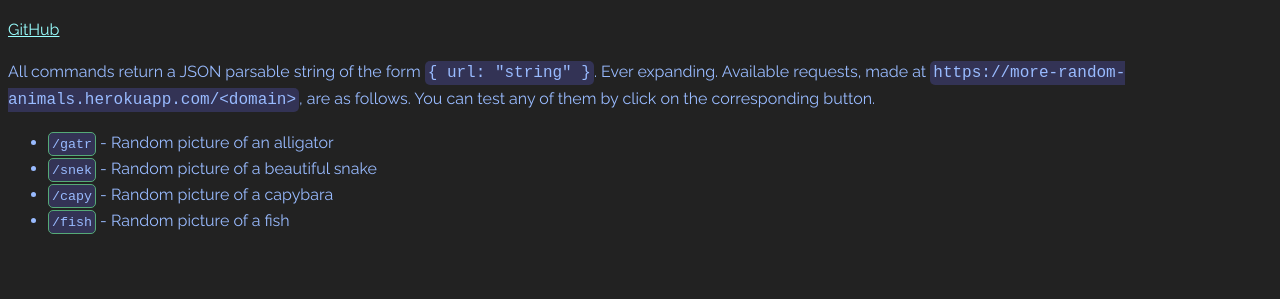
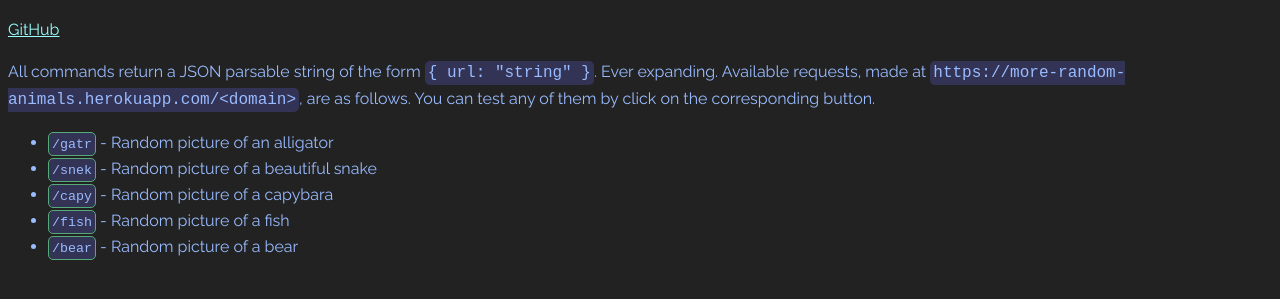
Before and after one commit to LimitlessSocks/more-random-animals, a website: page public/index.html in a window 1280 px wide. Shown: the part 97-396 px from the top of the page. Drawn offline with Linux system fonts and the light colour scheme; a web font is replaced by a local one.

Commit message:
add interactive bear

```diff
--- a/public/index.html
+++ b/public/index.html
@@ -18,6 +18,7 @@
         <li><button class="protocol"><code>/snek</code></button> - Random picture of a beautiful snake</li>
         <li><button class="protocol"><code>/capy</code></button> - Random picture of a capybara</li>
         <li><button class="protocol"><code>/fish</code></button> - Random picture of a fish</li>
+        <li><button class="protocol"><code>/bear</code></button> - Random picture of a bear</li>
     </ul>
     <div id="output"></div>
 </body>
```
